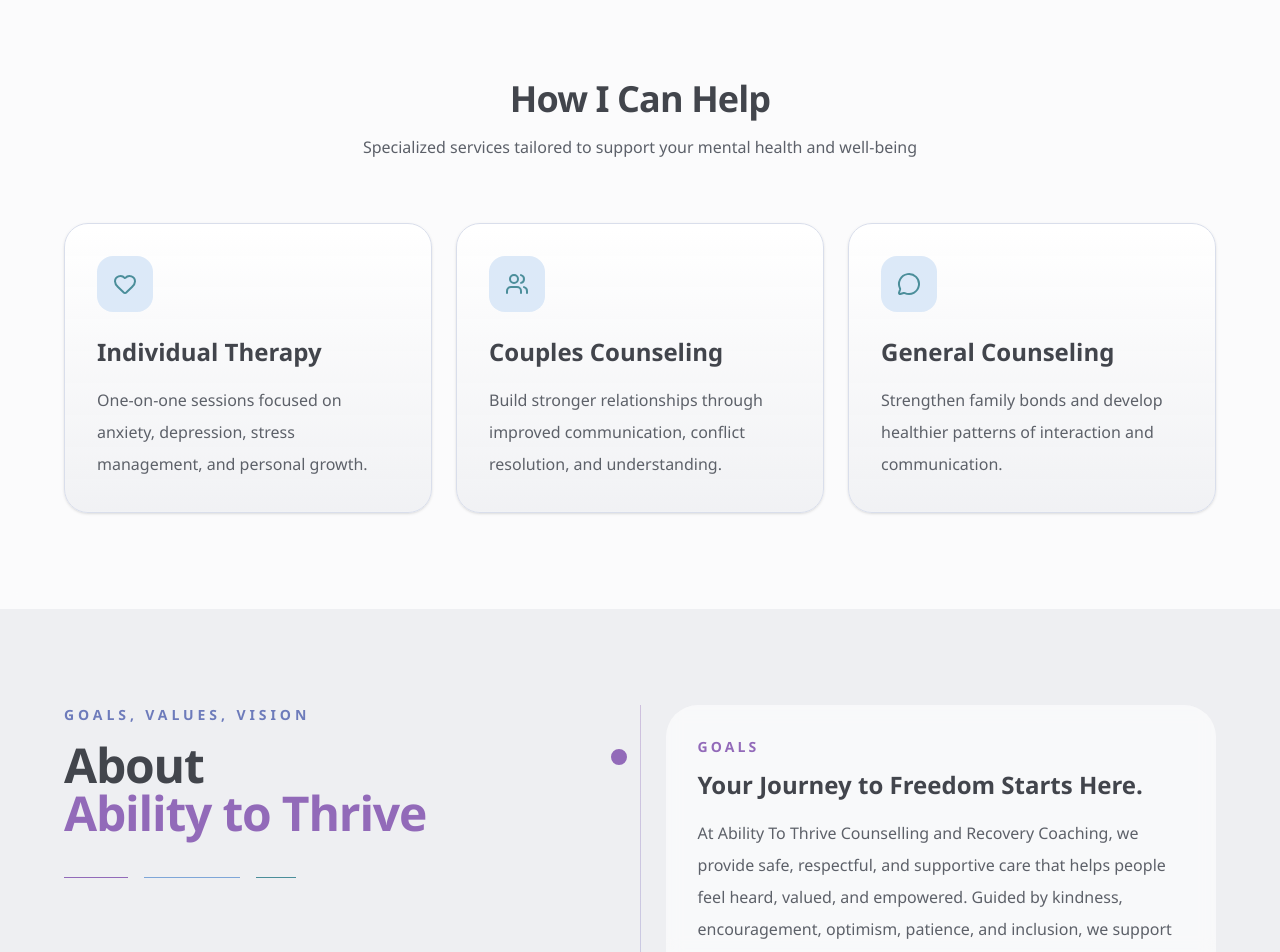
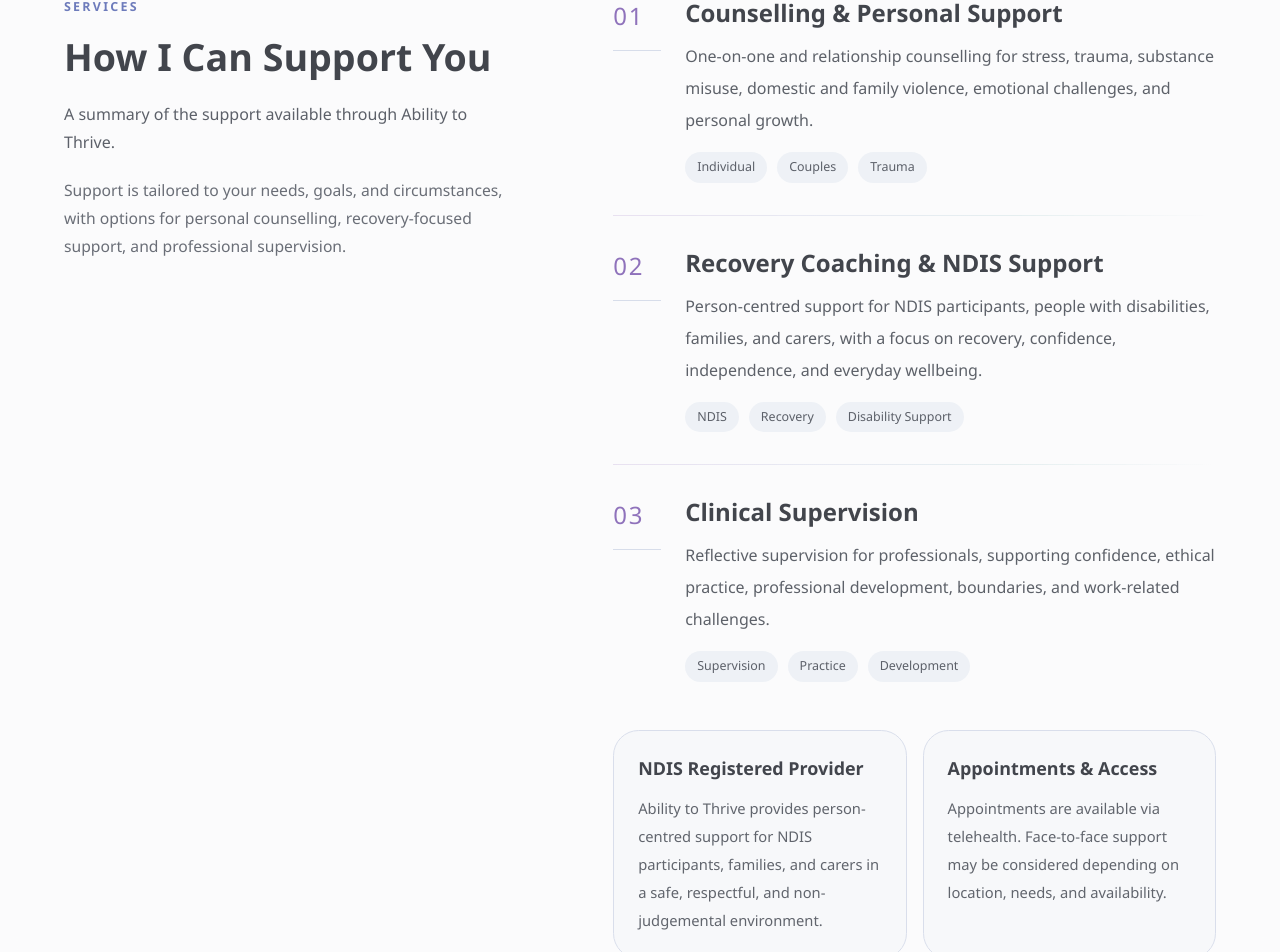
Before and after one commit to ltsMaven/-team218-app_fit3048, a Next.js app in the folder my-app/: page / in a window 1280 px wide. Shown: the part 1846-2798 px from the top of the page. Built offline with nearby package versions, Linux system fonts and the light colour scheme; no server answers; the database is empty.

Commit message:
update home page ui

```diff
--- a/my-app/src/app/page.js
+++ b/my-app/src/app/page.js
@@ -1,6 +1,6 @@
 import Link from "next/link";
 import Image from "next/image";
-import { Heart, Users, MessageCircle, ArrowRight, Sun } from "lucide-react";
+import { ArrowRight, Sun } from "lucide-react";
 import HeroSlider from "../components/HeroSlider";
 import EnquiryForm from "../components/EnquiryForm";
 import { getServerSupabaseClient } from "@/lib/supabase-server";
@@ -32,24 +32,40 @@
   },
 };
 
-const services = [
+const primarySupportAreas = [
   {
-    title: "Individual Therapy",
+    number: "01",
+    title: "Counselling & Personal Support",
     description:
-      "One-on-one sessions focused on anxiety, depression, stress management, and personal growth.",
-    icon: Heart,
+      "One-on-one and relationship counselling for stress, trauma, substance misuse, domestic and family violence, emotional challenges, and personal growth.",
+    tags: ["Individual", "Couples", "Trauma"],
   },
   {
-    title: "Couples Counseling",
+    number: "02",
+    title: "Recovery Coaching & NDIS Support",
     description:
-      "Build stronger relationships through improved communication, conflict resolution, and understanding.",
-    icon: Users,
+      "Person-centred support for NDIS participants, people with disabilities, families, and carers, with a focus on recovery, confidence, independence, and everyday wellbeing.",
+    tags: ["NDIS", "Recovery", "Disability Support"],
   },
   {
-    title: "General Counseling",
+    number: "03",
+    title: "Clinical Supervision",
     description:
-      "Strengthen family bonds and develop healthier patterns of interaction and communication.",
-    icon: MessageCircle,
+      "Reflective supervision for professionals, supporting confidence, ethical practice, professional development, boundaries, and work-related challenges.",
+    tags: ["Supervision", "Practice", "Development"],
+  },
+];
+
+const secondarySupportInfo = [
+  {
+    title: "NDIS Registered Provider",
+    description:
+      "Ability to Thrive provides person-centred support for NDIS participants, families, and carers in a safe, respectful, and non-judgemental environment.",
+  },
+  {
+    title: "Appointments & Access",
+    description:
+      "Appointments are available via telehealth. Face-to-face support may be considered depending on location, needs, and availability.",
   },
 ];
 
@@ -65,9 +81,9 @@
   about_highlight:
     "Through a safe and non-judgmental space, I work collaboratively to empower people to achieve their goals and improve their mental, emotional, physical, and social well-being in line with their personal goals and values.",
   about_closing: 'I believe we all have within us the "Ability to Thrive."',
-  services_heading: "How I Can Help",
+  services_heading: "How I Can Support You",
   services_subheading:
-    "Specialized services tailored to support your mental health and well-being",
+    "A summary of the support available through Ability to Thrive.",
   goals_label: "Goals",
   goals_heading: "Your Journey to Freedom Starts Here.",
   goals_body:
@@ -171,9 +187,9 @@
       <section id="about-me" className="bg-transparent px-6 py-24 lg:py-28">
         <div className="mx-auto grid max-w-7xl items-center gap-14 lg:grid-cols-12">
           <div className="lg:col-span-5">
-            <div className="flex h-[420px] items-center justify-center rounded-[32px] border border-[#d8dfeb] p-6">
+            <div className="flex h-[420px] items-center justify-center rounded-[32px]">
               <Image
-                src="/assets/abilityToThriveLogo.webp"
+                src="/assets/attLogoNB.png"
                 alt="Ability To Thrive logo"
                 width={420}
                 height={420}
@@ -184,12 +200,7 @@
           </div>
 
           <div className="lg:col-span-7">
-            <div className="mb-6 inline-flex items-center gap-2 rounded-full border border-[#7ea6d8]/30 bg-white/70 px-5 py-2 backdrop-blur">
-              <Sun className="h-[18px] w-[18px] text-[#4b8e9a]" />
-              <span className="text-sm font-medium tracking-wide text-[#42454c]">
-                {homepageContent.about_badge}
-              </span>
-            </div>
+
 
             <h2 className="mb-8 text-4xl font-semibold leading-tight text-[#42454c] sm:text-5xl lg:text-6xl">
               {homepageContent.about_heading}
@@ -200,11 +211,11 @@
                 {homepageContent.about_intro}
               </p>
 
-              <div className="rounded-r-3xl border-l-4 border-[#4b8e9a] bg-white/65 py-4 pl-6 pr-6 shadow-sm">
-                <p className="text-lg leading-relaxed text-[#51555e]">
+
+                <p className="text-xl leading-relaxed text-[#4f5560]">
                   {homepageContent.about_highlight}
                 </p>
-              </div>
+
 
               <p className="text-xl font-medium leading-relaxed text-[#42454c]">
                 {homepageContent.about_closing}
@@ -242,38 +253,79 @@
 
       <section id="my-work" className="bg-white/75 px-6 py-24 backdrop-blur-sm">
         <div className="mx-auto max-w-6xl">
-          <div className="text-center">
-            <h2 className="text-3xl font-semibold tracking-tight text-[#42454c] sm:text-4xl">
-              {homepageContent.services_heading}
+          <div className="grid gap-14 lg:grid-cols-[0.9fr_1.1fr] lg:items-start">
+            <div className="lg:sticky lg:top-28">
+              <p className="text-[0.78rem] font-semibold uppercase tracking-[0.18em] text-[#6d7bbb]">
+                Services
+              </p>
+              <h2 className="mt-4 text-[1.8rem] font-semibold leading-tight text-[#42454c] sm:text-[2rem] lg:text-[2.35rem]">
+                How I Can Support You
               </h2>
-            <p className="mx-auto mt-4 max-w-2xl text-base text-[#5c6069]">
-              {homepageContent.services_subheading}
+              <p className="mt-5 max-w-md text-[0.95rem] leading-7 text-[#5c6069] lg:text-base">
+                A summary of the support available through Ability to Thrive.
+              </p>
+              <p className="mt-5 max-w-md text-[0.92rem] leading-7 text-[#6a6e77] lg:text-[0.98rem]">
+                Support is tailored to your needs, goals, and circumstances,
+                with options for personal counselling, recovery-focused support,
+                and professional supervision.
               </p>
             </div>
 
-          <div className="mt-16 grid gap-6 md:grid-cols-3">
-            {services.map((service) => {
-              const Icon = service.icon;
-
-              return (
-                <article
-                  key={service.title}
-                  className="rounded-3xl border border-[#d9deeb] bg-[linear-gradient(180deg,rgba(255,255,255,0.96),rgba(238,239,242,0.82))] p-8 shadow-sm transition hover:-translate-y-1 hover:shadow-lg"
-                >
-                  <div className="mb-6 flex h-14 w-14 items-center justify-center rounded-2xl bg-[#dce9f8]">
-                    <Icon className="h-6 w-6 text-[#4b8e9a]" />
+            <div>
+              <div className="space-y-8">
+                {primarySupportAreas.map((service, index) => (
+                  <article key={service.title}>
+                    <div className="grid gap-4 sm:grid-cols-[auto_minmax(0,1fr)] sm:gap-6">
+                      <div className="flex items-baseline gap-3 sm:block">
+                        <p className="text-[1.25rem] font-light tracking-[0.08em] text-[#8f72bb] sm:text-[1.5rem]">
+                          {service.number}
+                        </p>
+                        <div className="h-px w-10 bg-[#d7ddea] sm:mt-4 sm:w-12" />
                       </div>
 
-                  <h3 className="text-2xl font-semibold text-[#42454c]">
+                      <div>
+                        <h3 className="text-[1.28rem] font-semibold leading-tight text-[#42454c] sm:text-[1.42rem] lg:text-[1.5rem]">
                           {service.title}
                         </h3>
-
-                  <p className="mt-4 text-base leading-8 text-[#5d6169]">
+                        <p className="mt-3 max-w-3xl text-[0.95rem] leading-7 text-[#5d6169] lg:text-base lg:leading-8">
                           {service.description}
                         </p>
+                        <div className="mt-4 flex flex-wrap gap-2.5">
+                          {service.tags.map((tag) => (
+                            <span
+                              key={tag}
+                              className="inline-flex items-center rounded-full bg-[#eef1f6] px-3 py-1.5 text-[0.78rem] font-medium text-[#5c6069]"
+                            >
+                              {tag}
+                            </span>
+                          ))}
+                        </div>
+                      </div>
+                    </div>
+
+                    {index < primarySupportAreas.length - 1 && (
+                      <div className="mt-8 h-px bg-[linear-gradient(90deg,rgba(146,106,185,0.18),rgba(109,123,187,0.14),rgba(75,142,154,0.12),transparent)]" />
+                    )}
                   </article>
-              );
-            })}
+                ))}
+              </div>
+
+              <div className="mt-12 grid gap-4 md:grid-cols-2">
+                {secondarySupportInfo.map((item) => (
+                  <article
+                    key={item.title}
+                    className="rounded-[1.6rem] border border-[#d9deeb] bg-[#f7f8fa] px-6 py-6"
+                  >
+                    <p className="text-[1.05rem] font-semibold text-[#42454c] sm:text-[1.12rem]">
+                      {item.title}
+                    </p>
+                    <p className="mt-3 text-[0.92rem] leading-7 text-[#61656d]">
+                      {item.description}
+                    </p>
+                  </article>
+                ))}
+              </div>
+            </div>
           </div>
         </div>
       </section>
```
Also changed, not shown: my-app/public/assets/attLogoNB.png (added). Lines whose indentation alone changed are shown as unchanged.
